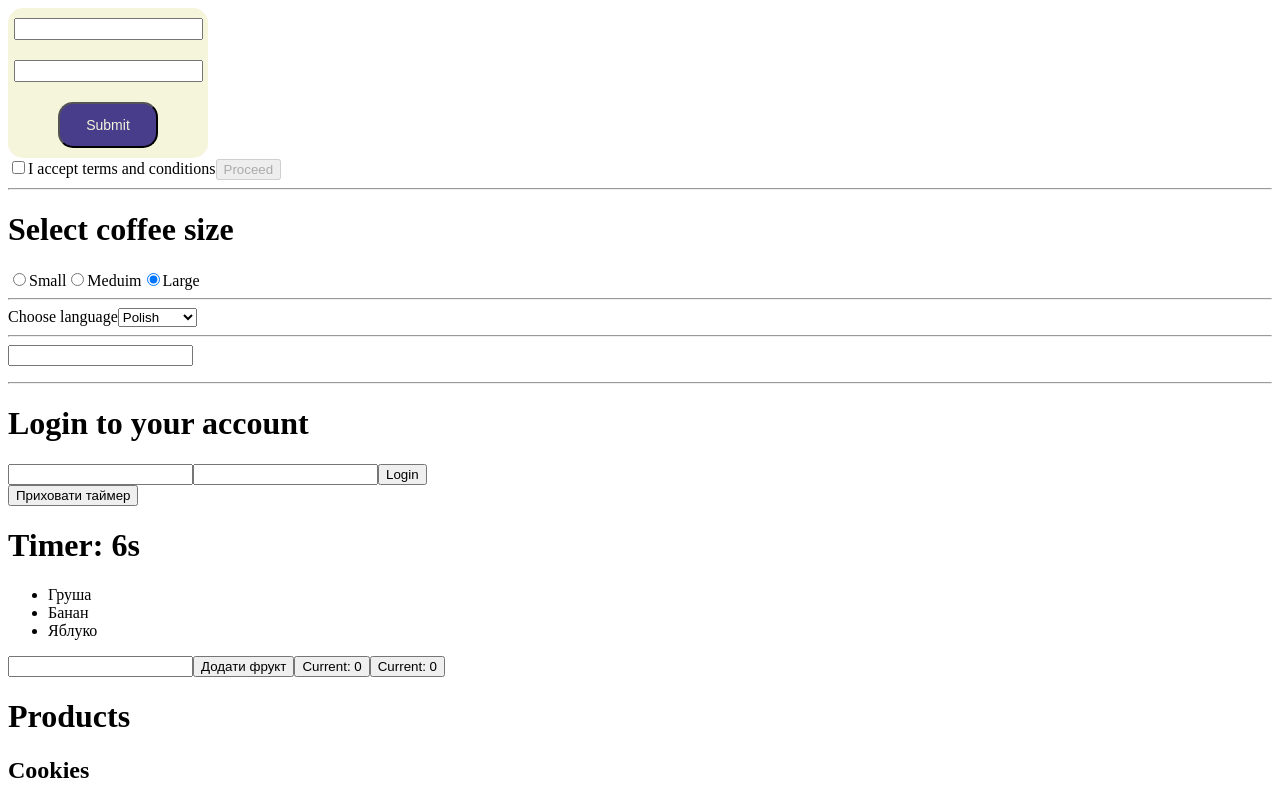
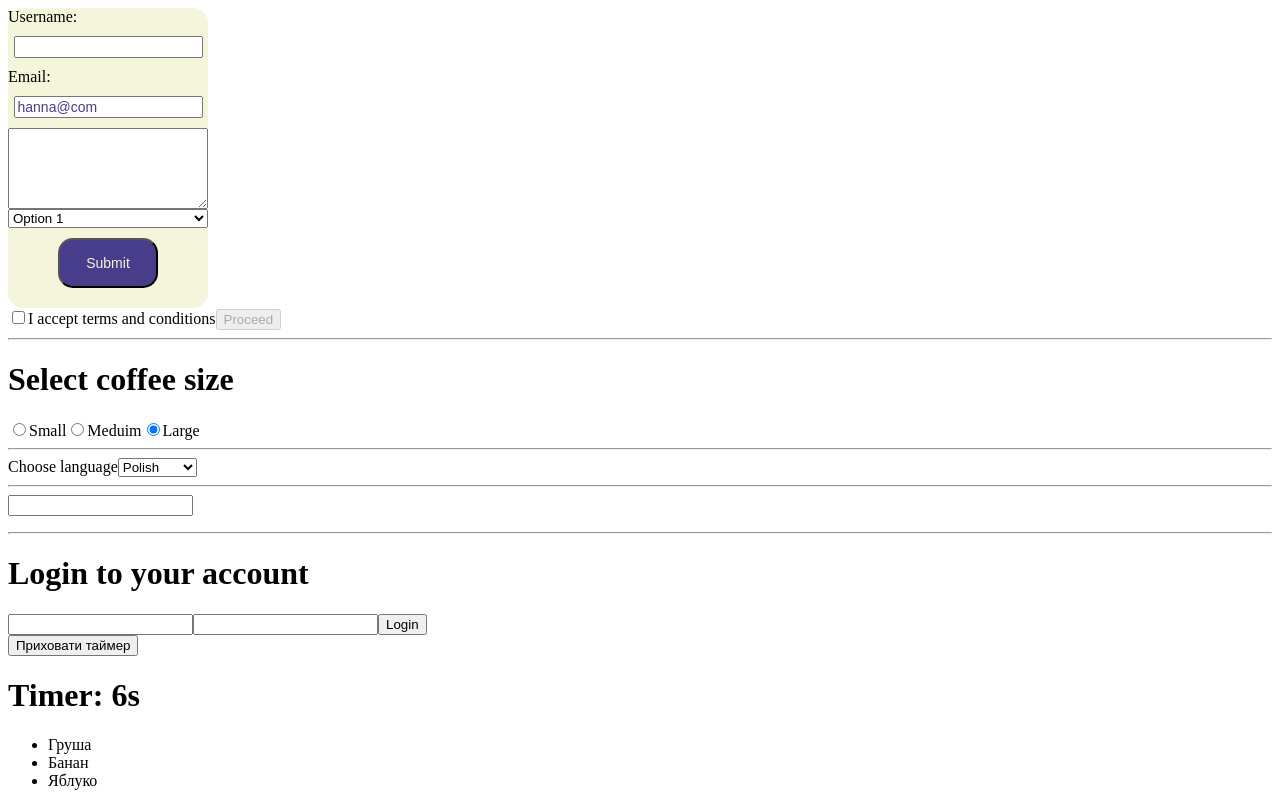
Before and after one commit to AnneRom/react-edu, a React (Vite) app: page / in a window 1280 px wide. Shown: the top 800 px of the page. Built offline with nearby package versions, Linux system fonts and the light colour scheme; grey boxes are pictures that could not be loaded.

Commit message:
Lesson_26-06
Formik: Початкове значення полів, Відправка форми, Типи полів, Валідація

```diff
--- a/package.json
+++ b/package.json
@@ -14,7 +14,8 @@
     "formik": "^2.4.6",
     "react": "^19.0.0",
     "react-dom": "^19.0.0",
-    "react-icons": "^5.5.0"
+    "react-icons": "^5.5.0",
+    "yup": "^1.6.1"
   },
   "devDependencies": {
     "@eslint/js": "^9.22.0",
--- a/src/components/FeedbackForm.jsx
+++ b/src/components/FeedbackForm.jsx
@@ -1,12 +1,51 @@
 import { Formik, Form, Field } from 'formik'
 import css from './FeedbackForm.module.css'
+import { useId } from 'react'
+import * as Yup from 'yup'
+
+const FeedbackSchema = Yup.object().shape({
+    username: Yup.string().min(2, "Too Short!").max(50, "Too Long!").required("Required"),
+    email: Yup.string().email("Must be a valid email!").required("Required"),
+    message: Yup.string().min(3, "Too short").max(256, "Too long").required("Required"),
+    selector: Yup.string().oneOf(["Option 1", "Option 2", "Option 3"]).required("Required")
+})
+
+const initialValues = {
+        username: "",
+        email: "hanna@com",
+        massage: "",
+        selector: ""
+}
 
 const FeedbackForm = () => {
+    const handleSubmit = (values, actions) => {
+        console.log(values)
+        actions.resetForm()
+    }
+
+    const nameFieldId = useId()
+    const emailFieldId = useId()
+    const msgFieldId = useId()
+    const selFieldId = useId()
+
+
     return (
-      <Formik initialValues={{}} onSubmit={() => {}}>
+      <Formik initialValues={initialValues} onSubmit={handleSubmit} validationSchema={FeedbackSchema}>
         <Form className={css.form}>
-            <Field type="text" name="username" className={css.field}></Field>
-            <Field type="email" name="email" className={css.field}></Field>
+            <label htmlFor={nameFieldId}>Username:</label>
+            <Field id={nameFieldId} type="text" name="username" className={css.field}></Field>
+
+            <label htmlFor={emailFieldId}>Email:</label>
+            <Field id={emailFieldId} type="email" name="email" className={css.field}></Field>
+
+            <Field as="textarea" cols="20" rows="5" name="massage" id={msgFieldId}/>
+
+            <Field as="select" name="selector" id={selFieldId}>
+                <option value="o1">Option 1</option>
+                <option value="o2">Option 2</option>
+                <option value="o3">Option 3</option>
+            </Field>
+
             <button type="submit" className={css.btn}>Submit</button>
         </Form>
       </Formik>
--- a/src/components/FeedbackForm.module.css
+++ b/src/components/FeedbackForm.module.css
@@ -1,6 +1,6 @@
 .form {
     width: 200px;
-    height: 150px;
+    height: 300px;
     background-color: beige;
     border-radius: 15px;
     display: flex;
```
Also changed, not shown: 1 other file (tests, documents, lock files or other folders).
